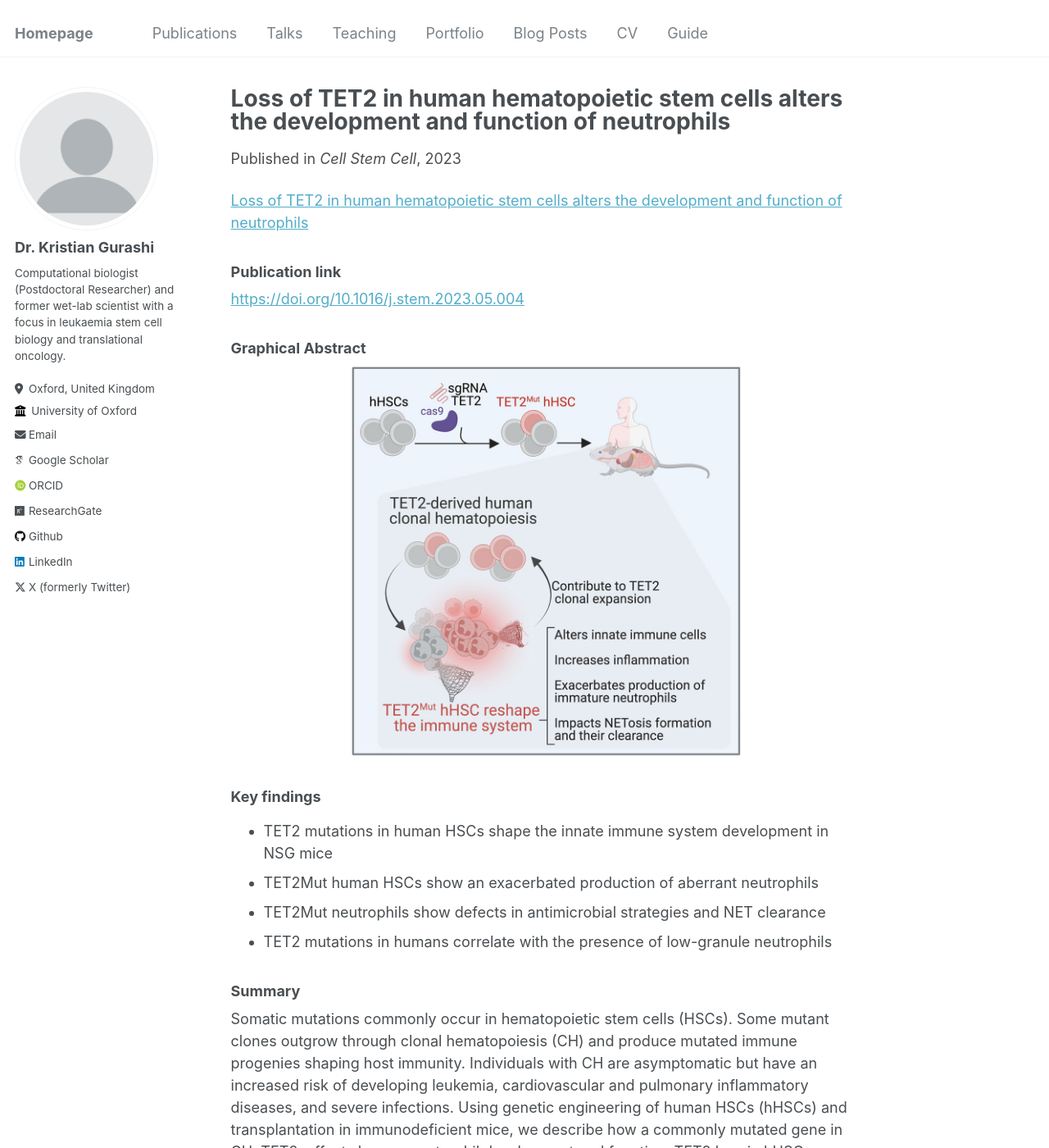
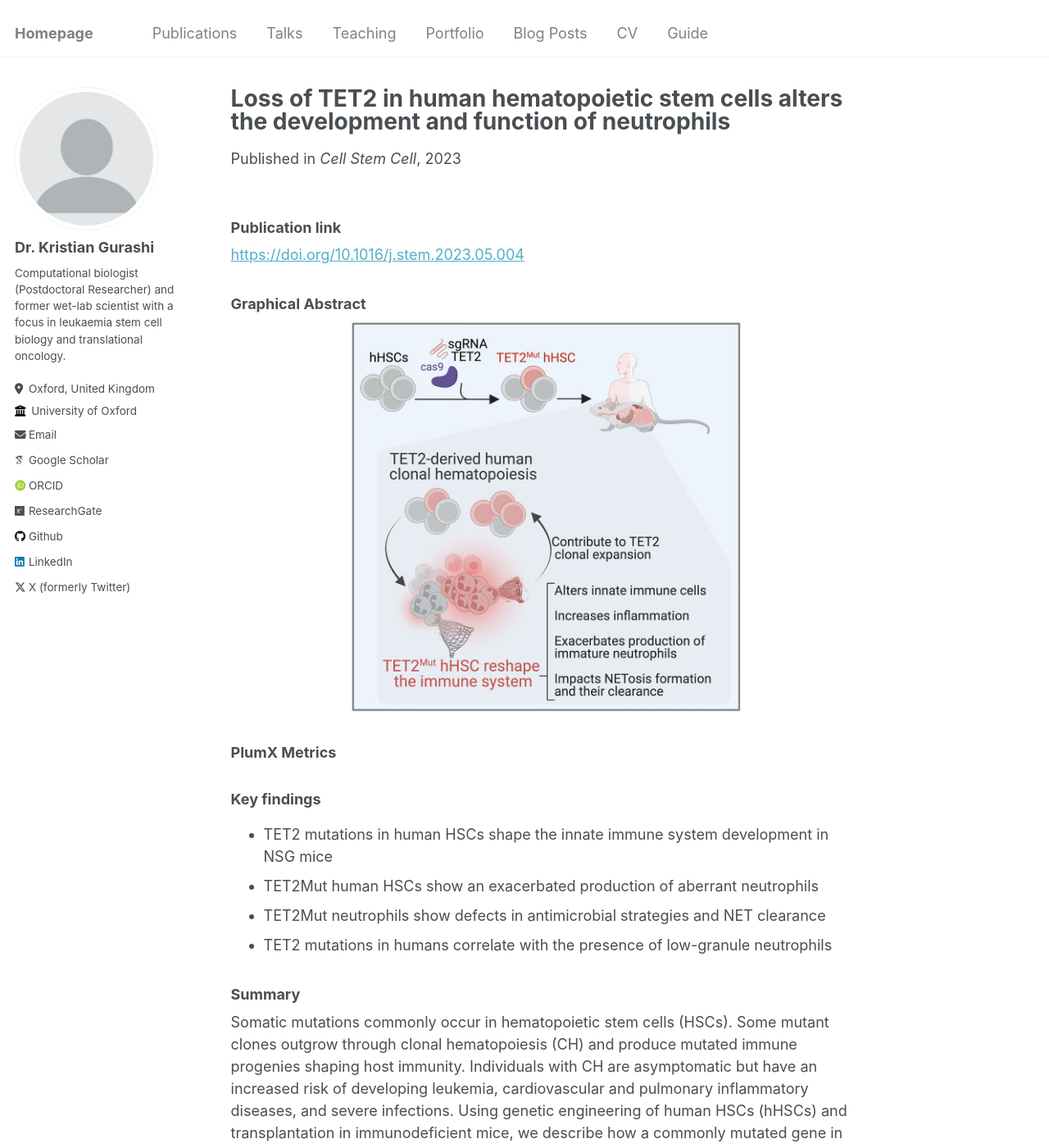
Before and after one commit to EspressoKris/Portfolio, a Jekyll site: the page built from _publications/2023-06-01-CSC.md, in a window 1280 px wide and 1400 px high. Shown: the whole window at 82% size. Built offline with Jekyll 4.4.1, drawn with Linux system fonts in a browser that asks for light colours; some web fonts are replaced; comment, search, counter and statistics services are not loaded.

Commit message:
20250216__17:36__kgurashi

```diff
--- a/_publications/2023-06-01-CSC.md
+++ b/_publications/2023-06-01-CSC.md
@@ -2,13 +2,10 @@
 title: "Loss of TET2 in human hematopoietic stem cells alters the development and function of neutrophils"
 collection: publications
 permalink: /publication/2010-10-01-paper-title-number-2
-excerpt: 'This paper is about the number 1. The number 2 is left for future work.'
 date: 2023-06-01
 venue: 'Cell Stem Cell'
 paperurl: https://doi.org/10.1016/j.stem.2023.05.004
 ---
-<a href="https://plu.mx/plum/a/?doi=10.1016%2Fj.stem.2023.05.004" data-hide-print="true" class="plumx-details plum-bigben-theme" data-site="plum" data-hide-when-empty="true" data-pass-hidden-categories="true" data-hide-mentions="true" data-hide-socialmedia="true">Loss of TET2 in human hematopoietic stem cells alters the development and function of neutrophils</a>
-
 ### Publication link
 [https://doi.org/10.1016/j.stem.2023.05.004](https://doi.org/10.1016/j.stem.2023.05.004)
 
@@ -16,6 +13,9 @@
 <div style="text-align: center;">
   <img src="https://raw.githubusercontent.com/EspressoKris/Portfolio/master/images/GraphicalAbstracts/2023_HuergaEncabo.jpg" alt="Graphical Abstract" style="width: 480px; height: 480px;">
 </div>
+
+### PlumX Metrics
+<a href="https://plu.mx/plum/a/?doi=10.1016%2Fj.stem.2023.05.004" data-hide-print="true" class="plumx-summary plum-liberty-theme" data-site="plum" data-hide-when-empty="true" data-no-link="true" data-pass-hidden-categories="true" data-hide-mentions="true" data-hide-socialmedia="true"></a>
 
 ### Key findings
 - TET2 mutations in human HSCs shape the innate immune system development in NSG mice
```
